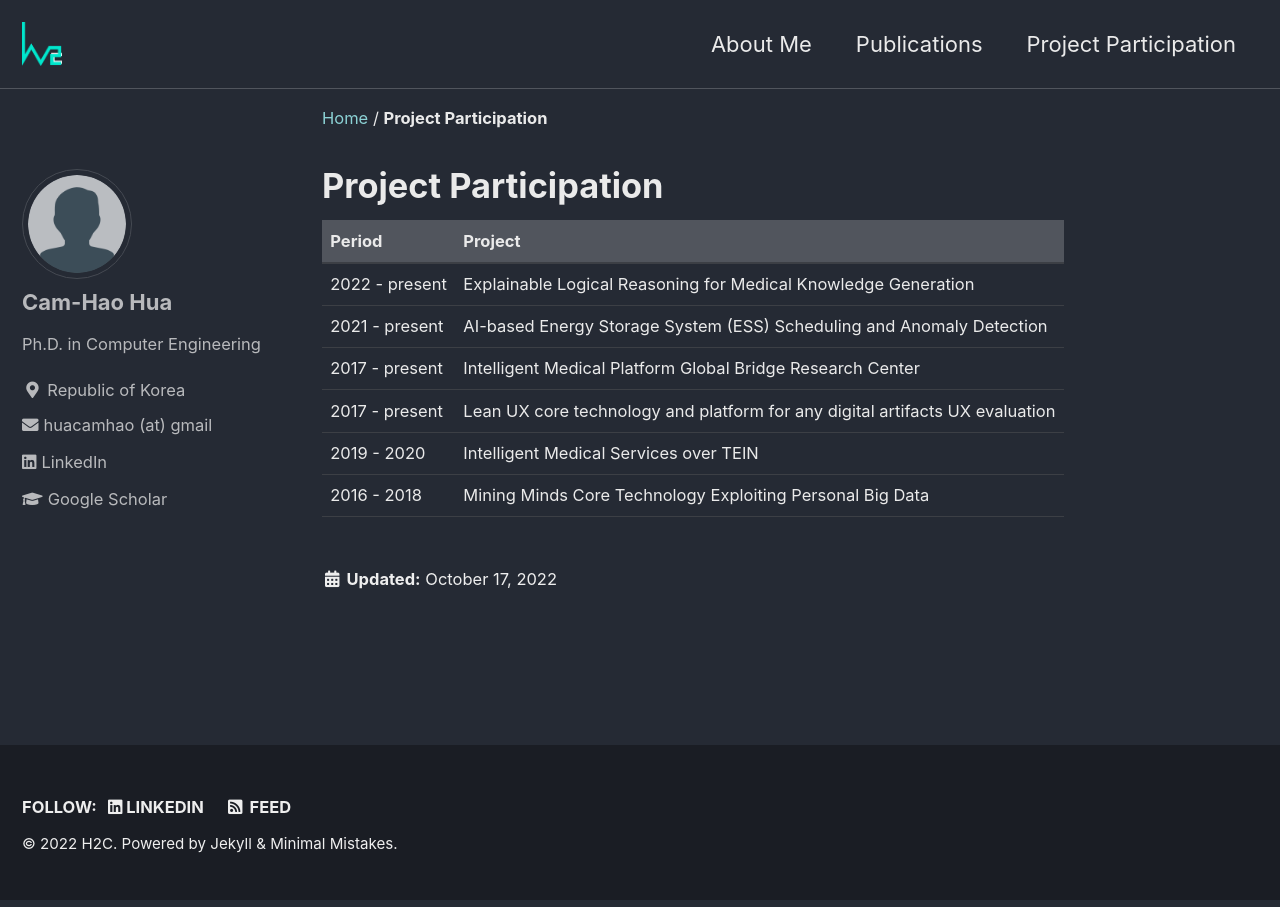
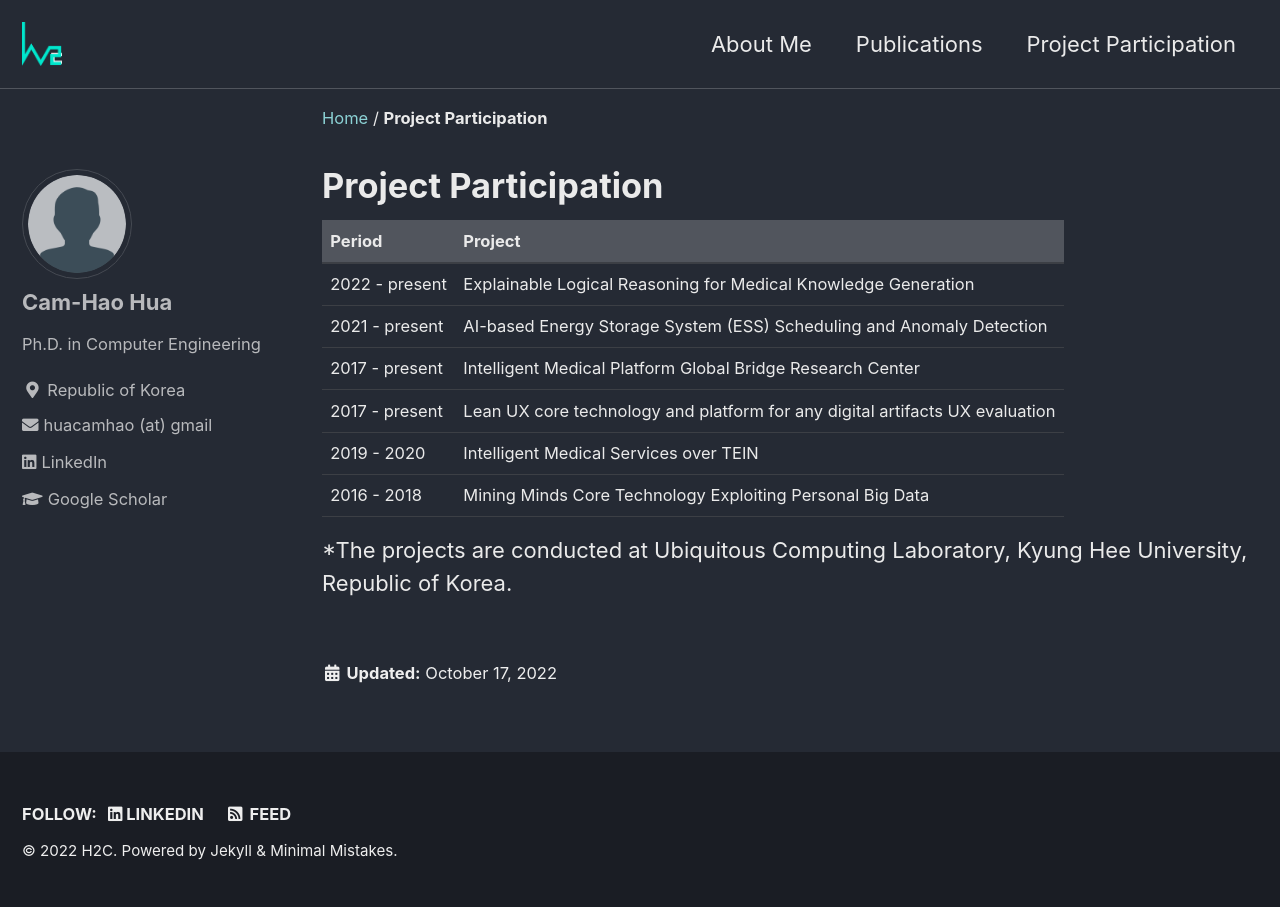
Before and after one commit to camhao168/camhao168.github.io, a Jekyll site: the page built from _pages/project.md, in a window 1280 px wide. Built offline with Jekyll 4.4.1, drawn with Linux system fonts in a browser that asks for light colours; cached includes are drawn as plain includes.

Commit message:
Update project.md

```diff
--- a/_pages/project.md
+++ b/_pages/project.md
@@ -13,3 +13,5 @@ date: 2022-10-17T12:58:00+00:00
 | 2017 - present                              | Lean UX core technology and platform for any digital artifacts UX evaluation  |
 | 2019 - 2020                                 | Intelligent Medical Services over TEIN                                        |
 | 2016 - 2018                                 | Mining Minds Core Technology Exploiting Personal Big Data                     |
+
+*The projects are conducted at Ubiquitous Computing Laboratory, Kyung Hee University, Republic of Korea.
```
